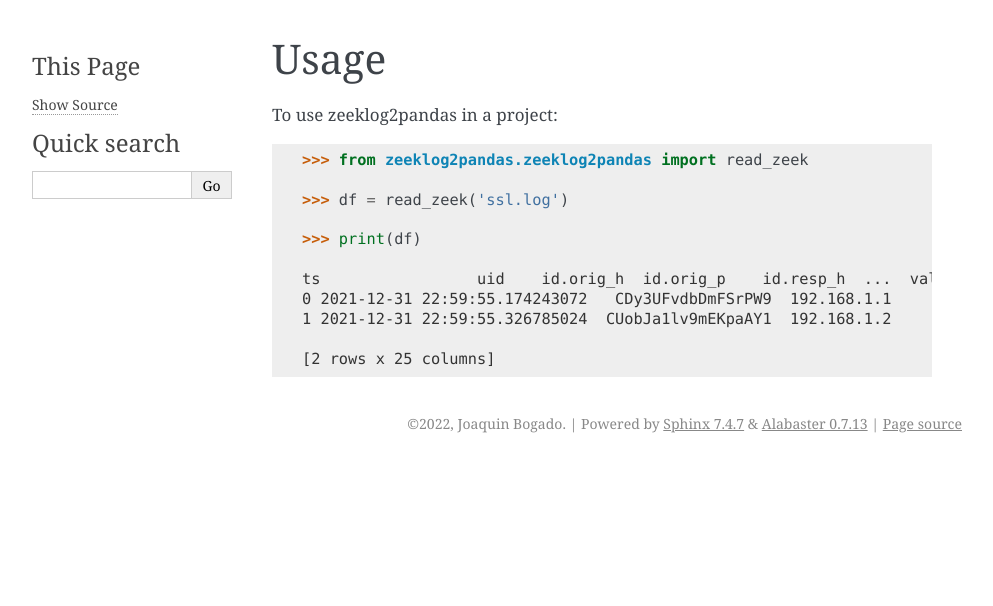
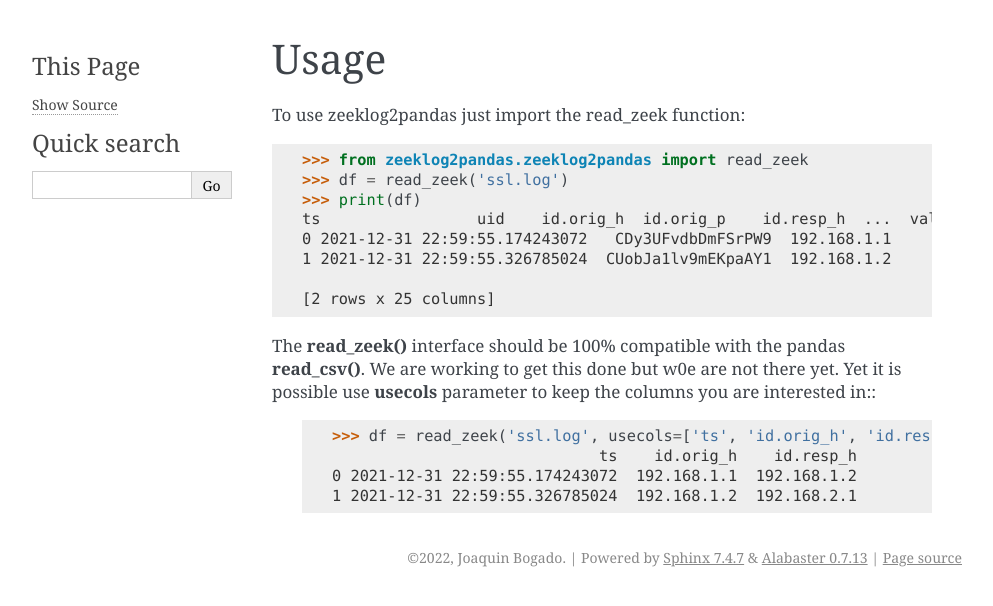
Before and after one commit to stratosphereips/zeeklog2pandas, a Sphinx documentation site: the page built from docs/usage.rst, in a window 1280 px wide. Shown: the top 606 px of the page, without its empty margins (148-1141 px from the left). Built offline with Sphinx 7.4.7, drawn with Linux system fonts in a browser that asks for light colours; pages that are not in the unit, such as notebooks, are missing from menus.

Commit message:
Improved documentation

```diff
--- a/docs/usage.rst
+++ b/docs/usage.rst
@@ -2,16 +2,19 @@
 Usage
 =====
 
-To use zeeklog2pandas in a project::
+To use zeeklog2pandas just import the read_zeek function::
 
     >>> from zeeklog2pandas.zeeklog2pandas import read_zeek
-
     >>> df = read_zeek('ssl.log')
-
     >>> print(df)
-
     ts                 uid    id.orig_h  id.orig_p    id.resp_h  ...  validation_status notary.first_seen notary.last_seen notary.times_seen notary.valid
     0 2021-12-31 22:59:55.174243072   CDy3UFvdbDmFSrPW9  192.168.1.1      40344  192.168.1.2  ...                  -                 -                -                 -            -
     1 2021-12-31 22:59:55.326785024  CUobJa1lv9mEKpaAY1  192.168.1.2      37676  192.168.2.1  ...                  -                 -                -                 -            -
 
     [2 rows x 25 columns]
+
+The **read_zeek()** interface should be 100% compatible with the pandas **read_csv()**. We are working to get this done but w0e are not there yet. Yet it is possible use **usecols** parameter to keep the columns you are interested in::
+    >>> df = read_zeek('ssl.log', usecols=['ts', 'id.orig_h', 'id.resp_h'])
+                                 ts    id.orig_h    id.resp_h
+    0 2021-12-31 22:59:55.174243072  192.168.1.1  192.168.1.2
+    1 2021-12-31 22:59:55.326785024  192.168.1.2  192.168.2.1
```
